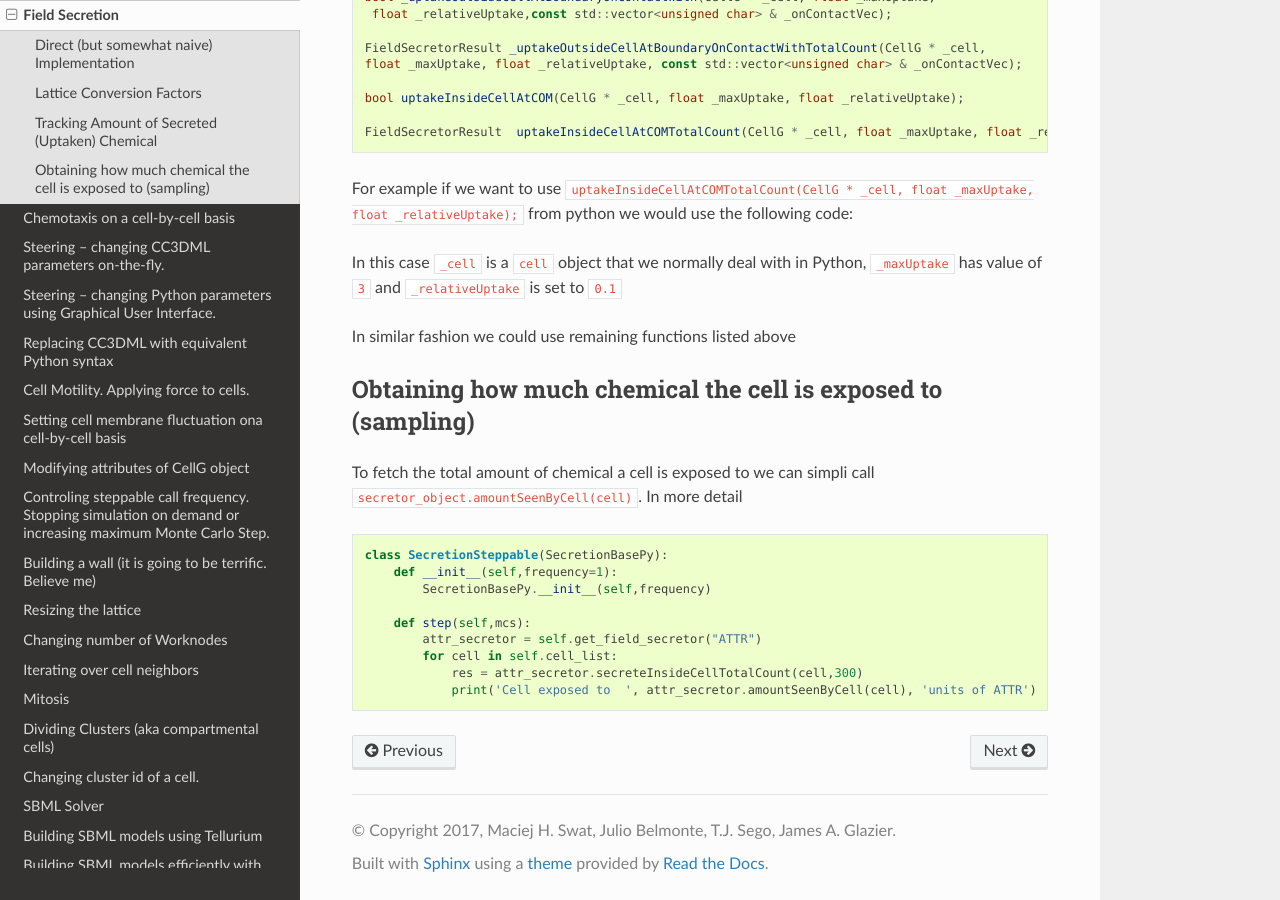
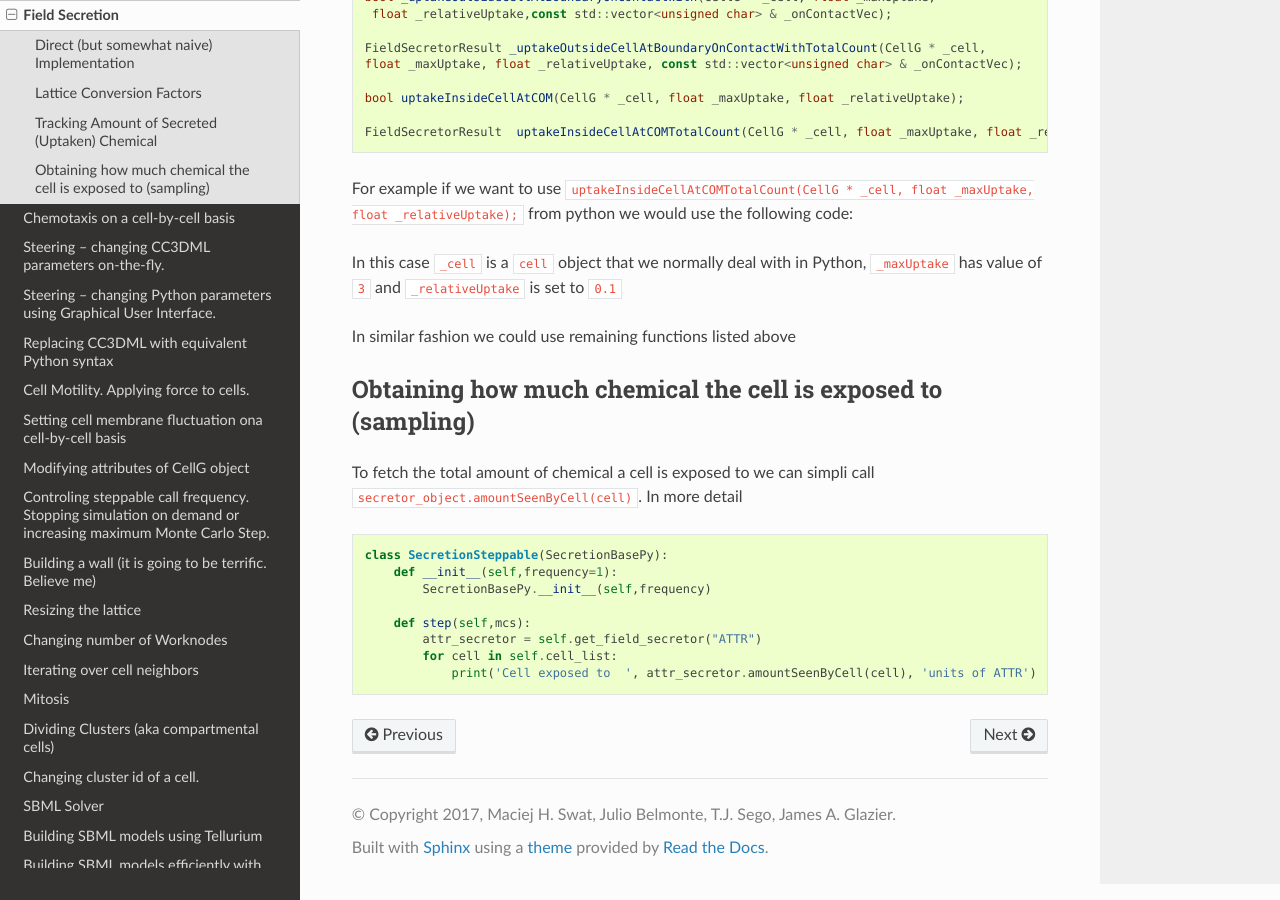
Before and after one commit to CompuCell3D/PythonScriptingManual, a Sphinx documentation site: the page built from docs/field_secretion.rst, in a window 1280 px wide and 900 px high, scrolled down 4132 px. Built offline with Sphinx 7.4.7 and the Read the Docs theme 2.0.0, drawn with Linux system fonts in a browser that asks for light colours.

Commit message:
Update field_secretion.rst

```diff
--- a/docs/field_secretion.rst
+++ b/docs/field_secretion.rst
@@ -251,5 +251,4 @@ To fetch the total amount of chemical a cell is exposed to we can simpli call ``
         def step(self,mcs):
             attr_secretor = self.get_field_secretor("ATTR")
             for cell in self.cell_list:
-                res = attr_secretor.secreteInsideCellTotalCount(cell,300)
                 print('Cell exposed to  ', attr_secretor.amountSeenByCell(cell), 'units of ATTR')
```
